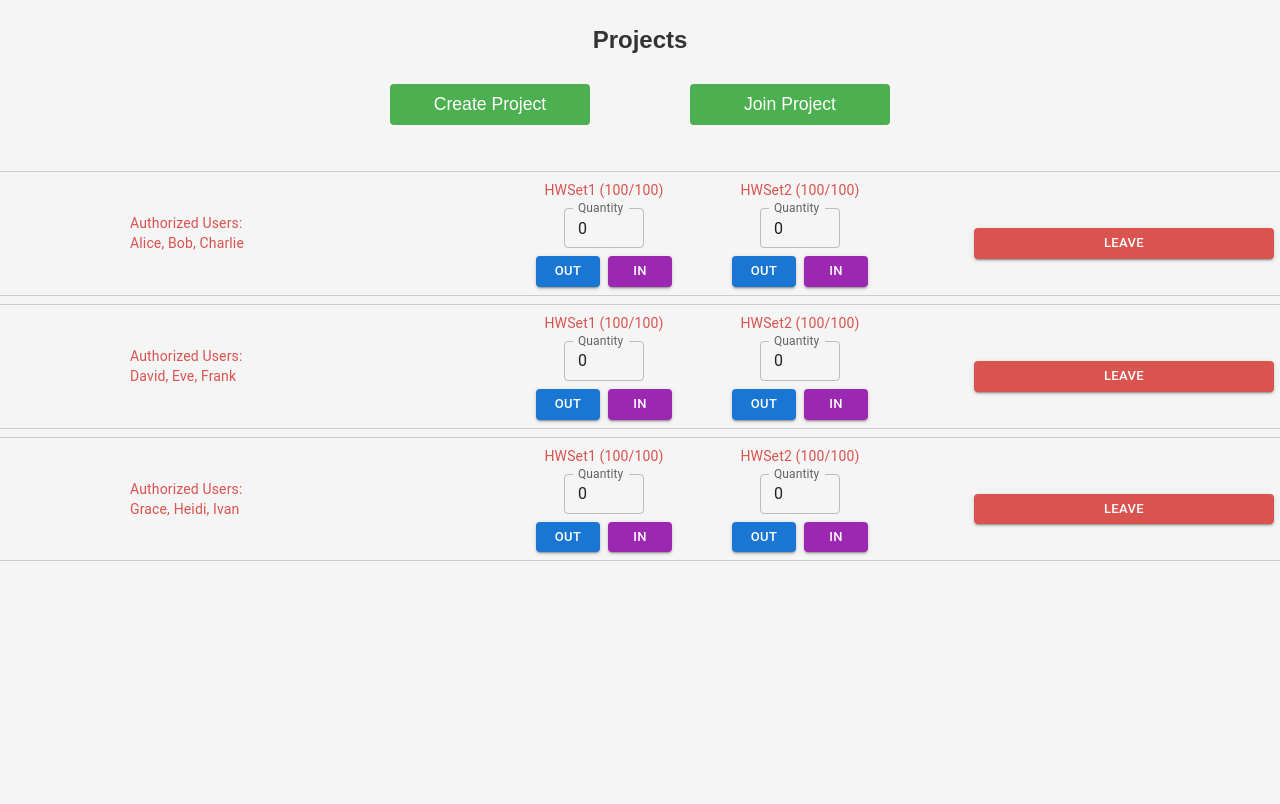
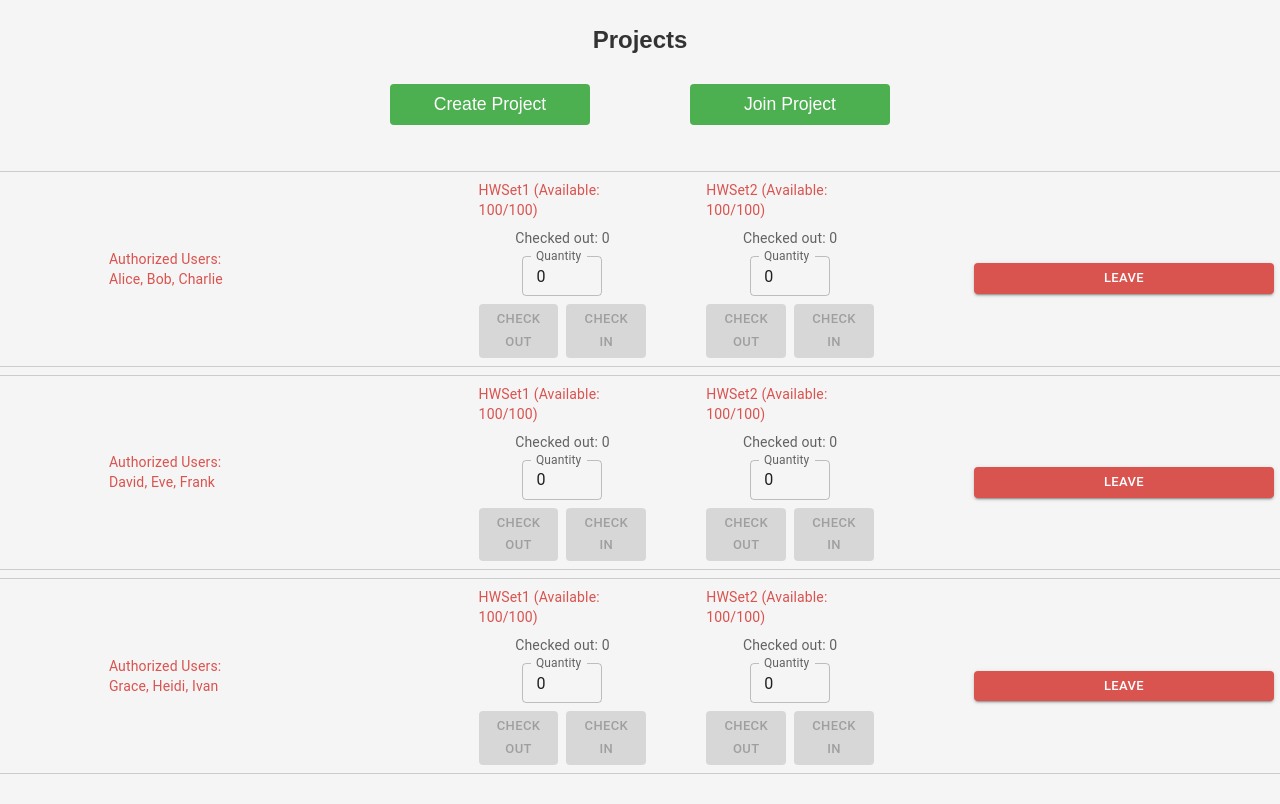
Before and after one commit to rohanjain65/17545-TBD, a React (Create React App) app in the folder frontend/: page /Projects in a window 1280 px wide. Shown: the top 804 px of the page. Built offline with nearby package versions, Linux system fonts and the light colour scheme.

Commit message:
make hwset quantities reactive across projects

```diff
--- a/frontend/src/components/HWSetControl.js
+++ b/frontend/src/components/HWSetControl.js
@@ -1,40 +1,70 @@
+// components/HWSetControl.js
 import React, { useState } from 'react';
 import { Button, TextField, Box, Typography } from '@mui/material';
+import { useHWSets } from '../context/HWSetContext';
 
-const HWSetControl = ({ hwsetName }) => {
-  const [available, setAvailable] = useState(100);
+export const HWSetControl = ({ hwsetName, projectName }) => {
   const [input, setInput] = useState(0);
+  const { hwSets, updateHWSet } = useHWSets();
+
+  const hwSet = hwSets[hwsetName];
+  const checkedOutByThisProject = hwSet.checkedOutByProject[projectName] || 0;
 
   const handleCheckOut = () => {
-    const newAvailable = available - input >= 0 ? available - input : available;
-    setAvailable(newAvailable);
+    if (input > 0 && input <= hwSet.available) {
+      updateHWSet(hwsetName, 'checkout', input, projectName);
+      setInput(0);
+    }
   };
 
   const handleCheckIn = () => {
-    const newAvailable = available + input <= 100 ? available + input : available;
-    setAvailable(newAvailable);
+    if (input > 0 && input <= checkedOutByThisProject) {
+      updateHWSet(hwsetName, 'checkin', input, projectName);
+      setInput(0);
+    }
   };
 
   return (
     <Box sx={{ display: 'flex', flexDirection: 'column', alignItems: 'center', gap: 1 }}>
-      {/* HWSet name and availability */}
-      <Typography variant="body2">{hwsetName} ({available}/100)</Typography>
+      <Typography variant="body2">
+        {hwsetName} (Available: {hwSet.available}/{hwSet.total})
+      </Typography>
+      <Typography variant="body2" color="textSecondary">
+        Checked out: {checkedOutByThisProject}
+      </Typography>
 
-      {/* Number Input with label */}
       <TextField
-        label={`Quantity`}
+        label="Quantity"
         type="number"
         variant="outlined"
         size="small"
         value={input}
-        onChange={(e) => setInput(Number(e.target.value))}
+        onChange={(e) => {
+          const value = Math.max(0, parseInt(e.target.value) || 0);
+          setInput(value);
+        }}
         sx={{ width: '80px' }}
+        InputProps={{ inputProps: { min: 0 } }}
       />
 
-      {/* Check out and check in buttons */}
       <Box sx={{ display: 'flex', gap: 1 }}>
-        <Button variant="contained" size="small" onClick={handleCheckOut}>Out</Button>
-        <Button variant="contained" size="small" color="secondary" onClick={handleCheckIn}>In</Button>
+        <Button
+          variant="contained"
+          size="small"
+          onClick={handleCheckOut}
+          disabled={input <= 0 || input > hwSet.available}
+        >
+          Check Out
+        </Button>
+        <Button
+          variant="contained"
+          size="small"
+          color="secondary"
+          onClick={handleCheckIn}
+          disabled={input <= 0 || input > checkedOutByThisProject}
+        >
+          Check In
+        </Button>
       </Box>
     </Box>
   );
--- a/frontend/src/components/ProjectCard.js
+++ b/frontend/src/components/ProjectCard.js
@@ -1,14 +1,10 @@
-// src/components/ProjectCard.js
+// components/ProjectCard.js
 import React from 'react';
 import { Button, Box, Typography } from '@mui/material';
-import HWSetControl from './HWSetControl'; // Import the child component
+import HWSetControl from './HWSetControl';
 
-const ProjectCard = ({ project }) => {
-
-  // Example HwSet data
-  const HWSetList = [
-    "HWSet1", "HWSet2"
-  ];
+export const ProjectCard = ({ project }) => {
+  const HWSetList = ["HWSet1", "HWSet2"];
 
   return (
     <Box sx={{
@@ -22,10 +18,8 @@ const ProjectCard = ({ project }) => {
       marginBottom: 1,
       width: '100%'
     }}>
-      {/* Project Name */}
       <Typography variant="subtitle1" sx={{ width: '200px' }}>{project.name}</Typography>
 
-      {/* Authorized Users */}
       <Box sx={{ width: '400px' }}>
         <Typography variant="body2">Authorized Users:</Typography>
         <Typography variant="body2">
@@ -35,11 +29,14 @@ const ProjectCard = ({ project }) => {
 
       <div className="hwset-list">
         {HWSetList.map((hwsetName) => (
-          <HWSetControl key={hwsetName} hwsetName={hwsetName} />
+          <HWSetControl
+            key={hwsetName}
+            hwsetName={hwsetName}
+            projectName={project.name}
+          />
         ))}
       </div>
 
-      {/* Leave Project Button */}
       <div className='leaveContainer'>
         <Button variant="contained" color="error" size="small" className='leave-button'>
           Leave
--- a/frontend/src/components/Projects.js
+++ b/frontend/src/components/Projects.js
@@ -1,10 +1,10 @@
-// src/components/Projects.js
+// components/Projects.js
 import React from 'react';
 import { Box } from '@mui/material';
 import ProjectCard from './ProjectCard';
+import { HWSetProvider } from '../context/HWSetContext';
 
 const Projects = () => {
-  // Example project data
   const projectList = [
     { name: 'Project A', authorizedUsers: ['Alice', 'Bob', 'Charlie'] },
     { name: 'Project B', authorizedUsers: ['David', 'Eve', 'Frank'] },
@@ -12,11 +12,13 @@ const Projects = () => {
   ];
 
   return (
-    <Box sx={{ padding: 2 }}>
-      {projectList.map((project, index) => (
-        <ProjectCard key={project.name} project={project} />
-      ))}
-    </Box>
+    <HWSetProvider>
+      <Box sx={{ padding: 2 }}>
+        {projectList.map((project) => (
+          <ProjectCard key={project.name} project={project} />
+        ))}
+      </Box>
+    </HWSetProvider>
   );
 };
 
--- /dev/null
+++ b/frontend/src/context/HWSetContext.js
@@ -0,0 +1,58 @@
+// context/HWSetContext.js
+import React, { createContext, useContext, useState } from 'react';
+
+const HWSetContext = createContext();
+
+export const HWSetProvider = ({ children }) => {
+  const [hwSets, setHWSets] = useState({
+    HWSet1: { total: 100, available: 100, checkedOutByProject: {} },
+    HWSet2: { total: 100, available: 100, checkedOutByProject: {} }
+  });
+
+  const updateHWSet = (hwsetName, operation, quantity, projectName) => {
+    setHWSets(prev => {
+      const hwSet = prev[hwsetName];
+      const currentCheckedOut = hwSet.checkedOutByProject[projectName] || 0;
+      let newCheckedOut = currentCheckedOut;
+      let newAvailable = hwSet.available;
+
+      if (operation === 'checkout') {
+        if (quantity <= hwSet.available) {
+          newAvailable = hwSet.available - quantity;
+          newCheckedOut = currentCheckedOut + quantity;
+        }
+      } else if (operation === 'checkin') {
+        if (quantity <= currentCheckedOut) {
+          newAvailable = hwSet.available + quantity;
+          newCheckedOut = currentCheckedOut - quantity;
+        }
+      }
+
+      return {
+        ...prev,
+        [hwsetName]: {
+          ...hwSet,
+          available: newAvailable,
+          checkedOutByProject: {
+            ...hwSet.checkedOutByProject,
+            [projectName]: newCheckedOut
+          }
+        }
+      };
+    });
+  };
+
+  return (
+    <HWSetContext.Provider value={{ hwSets, updateHWSet }}>
+      {children}
+    </HWSetContext.Provider>
+  );
+};
+
+export const useHWSets = () => {
+  const context = useContext(HWSetContext);
+  if (!context) {
+    throw new Error('useHWSets must be used within a HWSetProvider');
+  }
+  return context;
+};
```
Also changed, not shown: frontend/src/App.js (+6 -2 lines).
